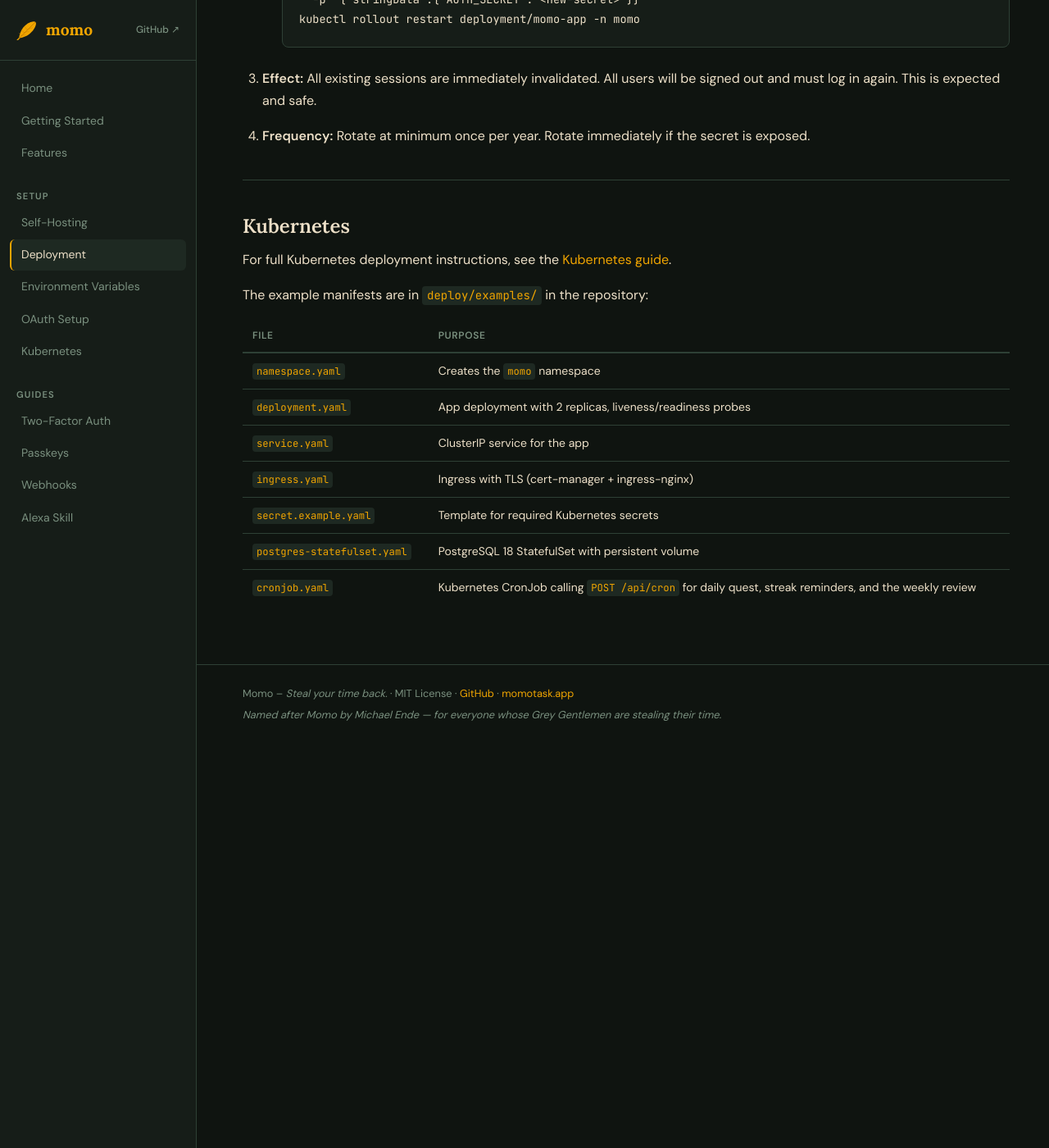
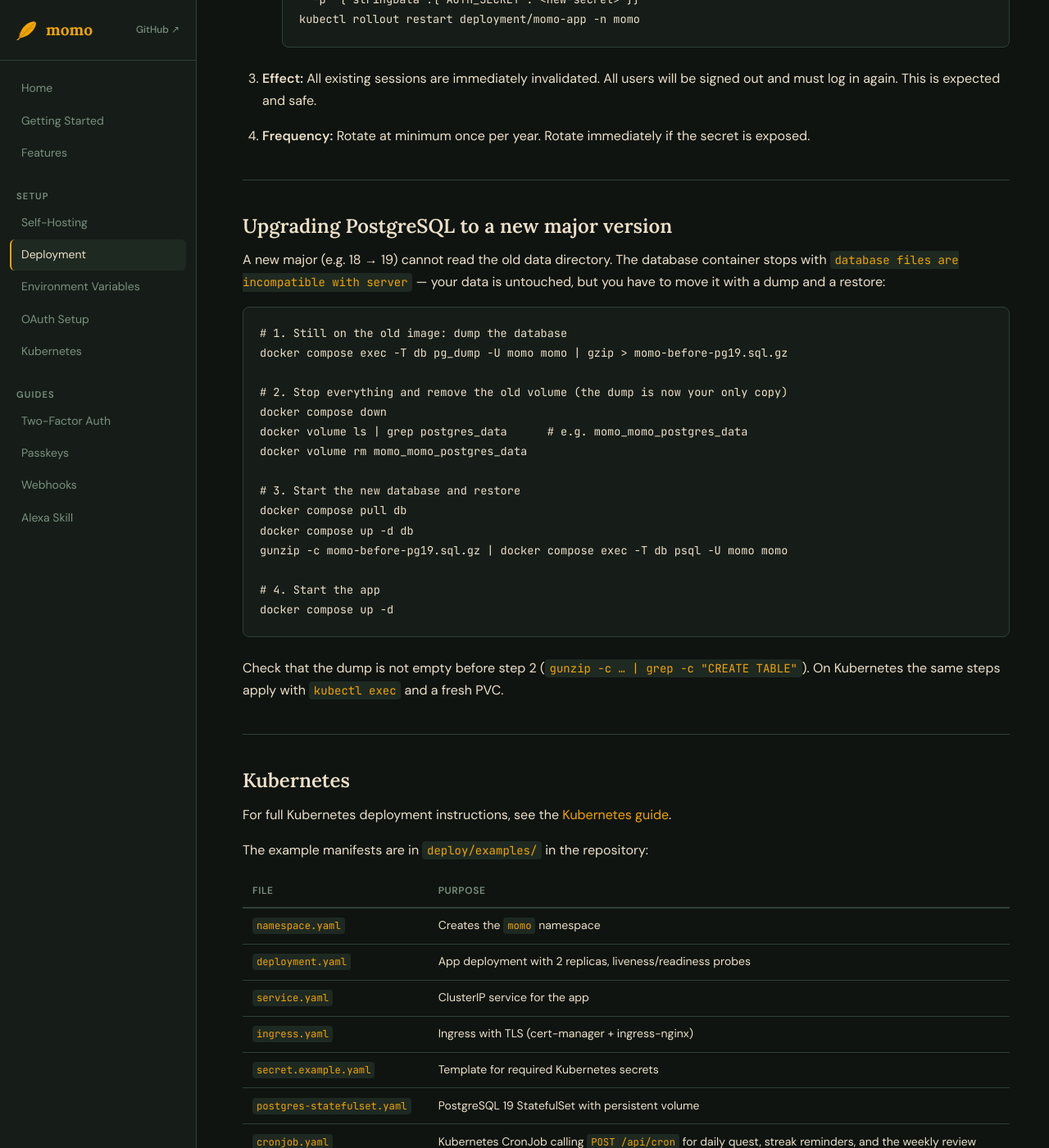
Before and after one commit to jp1337/momo, a Jekyll site: the page built from docs-site/deployment.md, in a window 1280 px wide and 1400 px high, scrolled down 6263 px. Shown: the whole window at 82% size. Built offline with Jekyll 4.4.1, drawn with Linux system fonts in a browser that asks for light colours; before the commit the page ends 7174 px from its top, so only the background shows below that.

Commit message:
chore(db): move to PostgreSQL 19 (#260)
Compose (db and backup), the Kubernetes example and the docs move to
postgres:19-alpine; CI already runs on 19 since #220. PGDATA stays pinned, so
an existing 18 volume stops with "incompatible with server" instead of starting
empty. deployment.md gets the dump/restore steps, tested 18.6 -> 19.0 against
the full momo schema.

Supersedes #257.


Claude-Session: https://claude.ai/code/session_01FKEGX9RktVmVYbYzY1s6KQ

Co-authored-by: Claude Opus 5.5 <noreply@anthropic.com>

````diff
--- a/deploy/examples/postgres-statefulset.yaml
+++ b/deploy/examples/postgres-statefulset.yaml
@@ -1,4 +1,4 @@
-# PostgreSQL 18 StatefulSet for Momo
+# PostgreSQL 19 StatefulSet for Momo
 #
 # This provides a single-replica PostgreSQL instance suitable for small self-hosted
 # deployments. For high-availability, consider managed PostgreSQL (e.g. CloudNativePG,
@@ -56,7 +56,7 @@ spec:
     spec:
       containers:
         - name: postgres
-          image: postgres:18-alpine
+          image: postgres:19-alpine
           ports:
             - name: postgres
               containerPort: 5432
--- a/docker-compose.yml
+++ b/docker-compose.yml
@@ -1,7 +1,7 @@
 # Docker Compose configuration for Momo
 #
 # Services:
-#   db     — PostgreSQL 18 database
+#   db     — PostgreSQL 19 database
 #   app    — The Next.js application (built from Dockerfile)
 #   cron   — 5-minute cron dispatcher (calls /api/cron)
 #   backup — Daily pg_dump to ./backups/ (opt-in: set BACKUP_ENABLED=true)
@@ -15,7 +15,7 @@
 services:
   # ─── PostgreSQL Database ────────────────────────────────────────────────────
   db:
-    image: postgres:18-alpine
+    image: postgres:19-alpine
     container_name: momo-db
     restart: unless-stopped
     environment:
@@ -132,7 +132,7 @@ services:
   #   gunzip -c backups/momo_YYYY-MM-DD_HH-MM.sql.gz | \
   #     docker compose exec -T db psql -U momo momo
   backup:
-    image: postgres:18-alpine
+    image: postgres:19-alpine
     container_name: momo-backup
     restart: unless-stopped
     profiles:
--- a/docs-site/deployment.md
+++ b/docs-site/deployment.md
@@ -229,6 +229,35 @@ To rotate the `AUTH_SECRET` (e.g. after a suspected compromise):
 
 ---
 
+## Upgrading PostgreSQL to a new major version
+
+A new major (e.g. 18 → 19) cannot read the old data directory. The database
+container stops with `database files are incompatible with server` — your data
+is untouched, but you have to move it with a dump and a restore:
+
+```bash
+# 1. Still on the old image: dump the database
+docker compose exec -T db pg_dump -U momo momo | gzip > momo-before-pg19.sql.gz
+
+# 2. Stop everything and remove the old volume (the dump is now your only copy)
+docker compose down
+docker volume ls | grep postgres_data      # e.g. momo_momo_postgres_data
+docker volume rm momo_momo_postgres_data
+
+# 3. Start the new database and restore
+docker compose pull db
+docker compose up -d db
+gunzip -c momo-before-pg19.sql.gz | docker compose exec -T db psql -U momo momo
+
+# 4. Start the app
+docker compose up -d
+```
+
+Check that the dump is not empty before step 2 (`gunzip -c … | grep -c "CREATE TABLE"`).
+On Kubernetes the same steps apply with `kubectl exec` and a fresh PVC.
+
+---
+
 ## Kubernetes
 
 For full Kubernetes deployment instructions, see the [Kubernetes guide](/momo/kubernetes).
@@ -242,5 +271,5 @@ The example manifests are in `deploy/examples/` in the repository:
 | `service.yaml` | ClusterIP service for the app |
 | `ingress.yaml` | Ingress with TLS (cert-manager + ingress-nginx) |
 | `secret.example.yaml` | Template for required Kubernetes secrets |
-| `postgres-statefulset.yaml` | PostgreSQL 18 StatefulSet with persistent volume |
+| `postgres-statefulset.yaml` | PostgreSQL 19 StatefulSet with persistent volume |
 | `cronjob.yaml` | Kubernetes CronJob calling `POST /api/cron` for daily quest, streak reminders, and the weekly review |
````
Also changed, not shown: docs-site/getting-started.md (+1 -1 lines), docs-site/index.md (+1 -1 lines), docs-site/kubernetes.md (+2 -2 lines), CHANGELOG.md, README.md.
